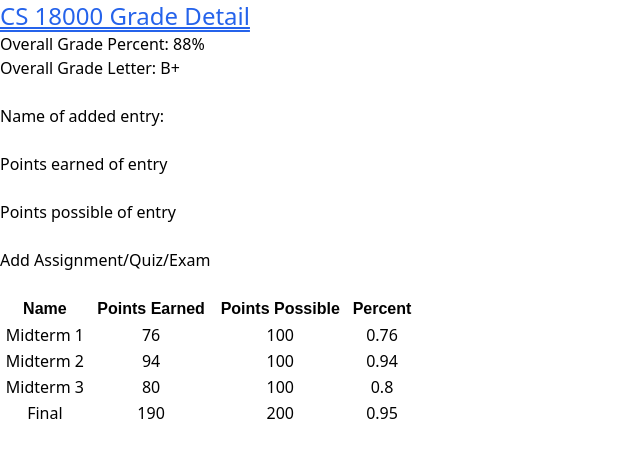
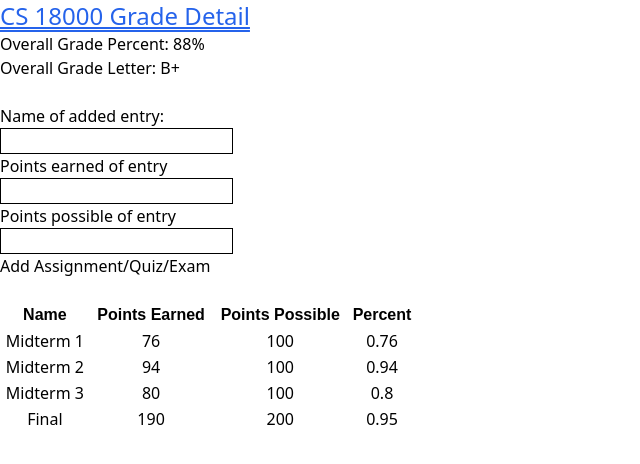
Before and after one commit to AndyLi0503/Brighten, a React (Create React App) app: page / in a window 1280 px wide. Shown: the top 464 px of the page, without its empty margins (0-640 px from the left). Built offline with nearby package versions, Linux system fonts and the light colour scheme.

Commit message:
Updates, still not updating grade letter

```diff
--- a/src/components/Table.css
+++ b/src/components/Table.css
@@ -2,3 +2,6 @@
     font-weight : 900;
     font-family :Arial, Helvetica, sans-serif
 }
+input {
+    border: 1px solid black
+}
--- a/src/components/Table.jsx
+++ b/src/components/Table.jsx
@@ -50,9 +50,9 @@ export default function Table({ tableProp }) {
       ]
     })
 
-    const ee = new Entry(name, pe, pp, pe / pp)
-    const storeEntry = [...entries, ee] //spreading and add e
-    setEntries(storeEntry)
+    // const ee = new Entry(name, pe, pp, pe / pp)
+    // const storeEntry = [...entries, ee] //spreading and add e
+    // setEntries(storeEntry)
 
     entryNameRef.current.value = null
     entryPERef.current.value = null
```
